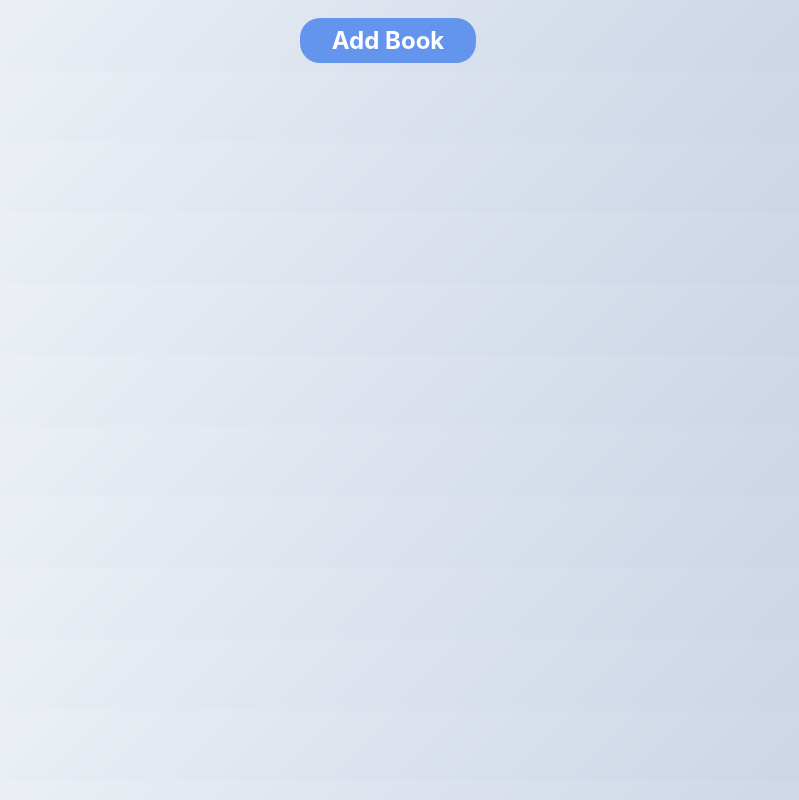
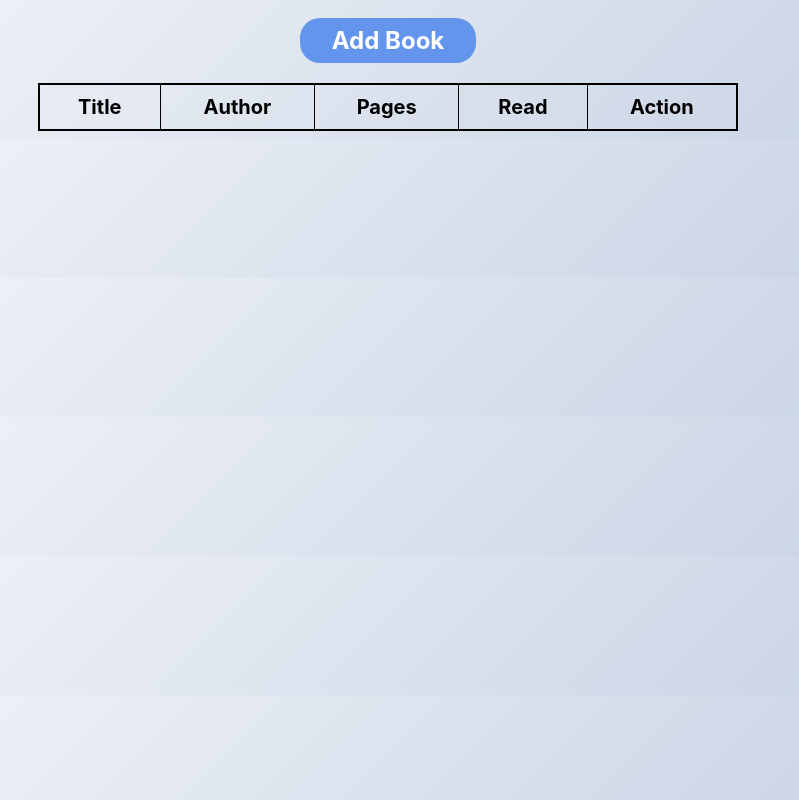
Before and after one commit to thuang3316/library, a plain HTML site: page index.html in a window 1280 px wide. Shown: the whole page, without its empty margins (252-1051 px from the left). Drawn offline with Linux system fonts and the light colour scheme.

Commit message:
Add table structure and basic styling

```diff
--- a/index.html
+++ b/index.html
@@ -8,8 +8,18 @@
 </head>
 <body>
     <button class="addBookButton">Add Book</button>
-    <div class="content"></div>
-    <div class="footer"></div>
+    <table>
+        <thead>
+            <tr>
+                <th>Title</th>
+                <th>Author</th>
+                <th>Pages</th>
+                <th>Read</th>
+                <th>Action</th>
+            </tr>
+        </thead>
+
+    </table>
     <script src="script.js"></script>
 </body>
 </html>
--- a/styles.css
+++ b/styles.css
@@ -2,6 +2,7 @@ body {
     display: flex;
     flex-direction: column;
     align-items: center;
+    gap: 20px;
     background: linear-gradient(135deg, #f5f7fa 0%, #c3cfe2 100%);
     font-family: 'Inter', sans-serif;
 }
@@ -23,3 +24,16 @@ body {
     background-color: rgb(105, 152, 240);
     cursor: pointer;
 }
+
+table {
+    border-collapse: collapse;
+    border: 2px solid black;
+    width: max(50%, 700px);
+}
+
+th,
+td {
+    padding: 10px 20px;
+    border: 1px solid black;
+    font-size: 20px;
+}
```
